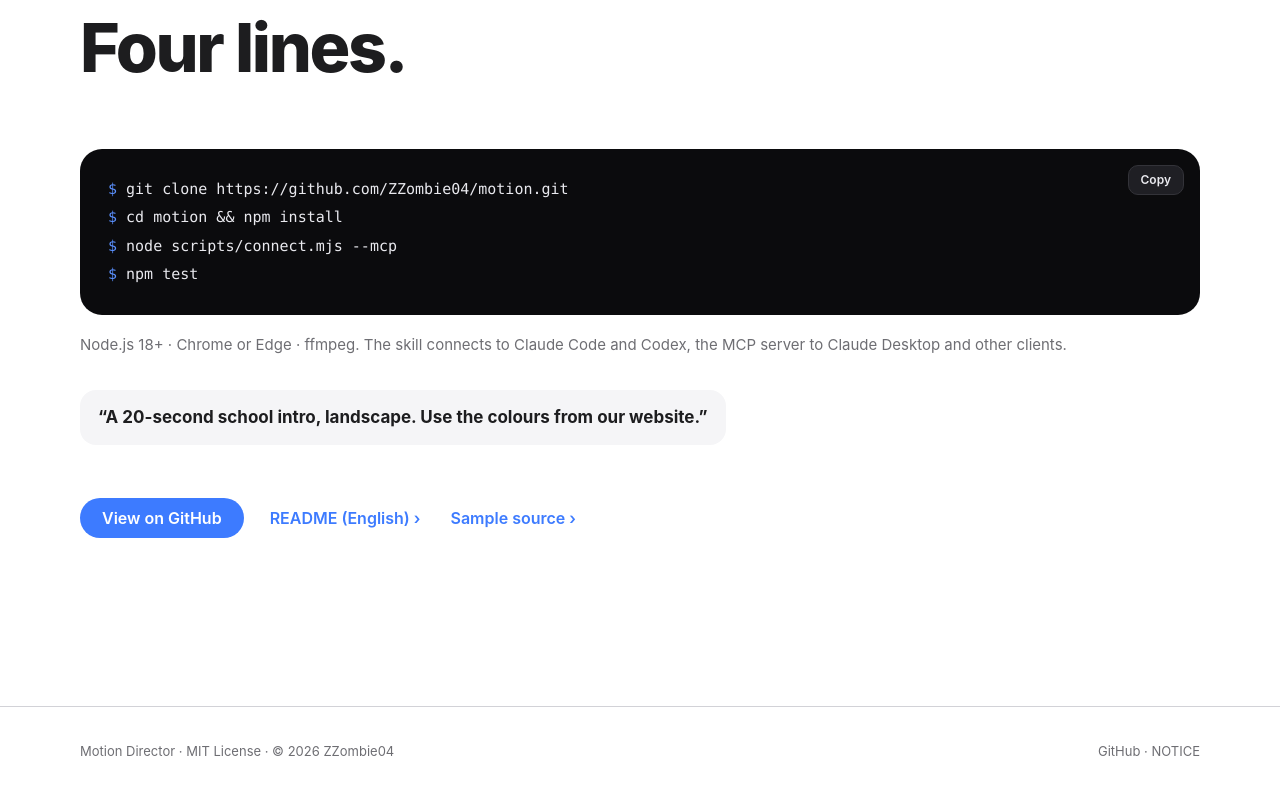
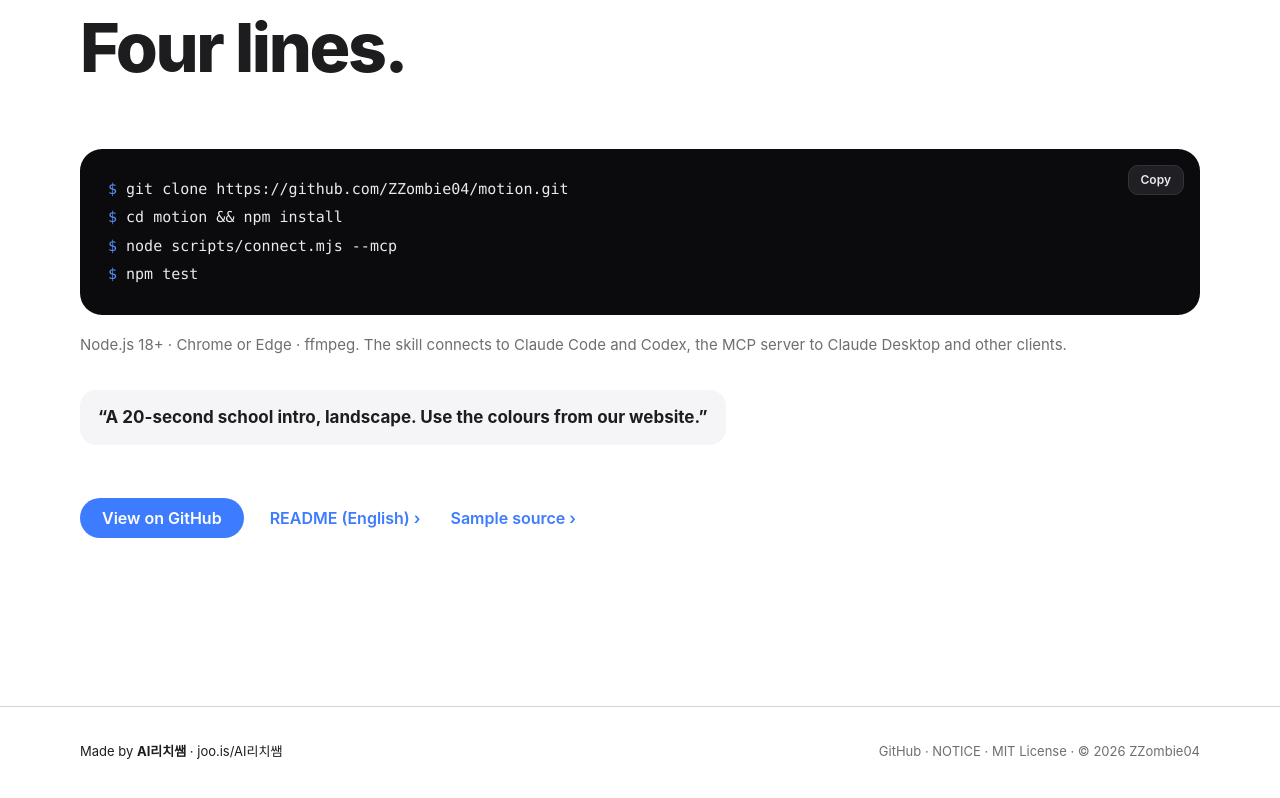
Before and after one commit to ZZombie04/motion, a website: page docs/index.html in a window 1280 px wide. Shown: the part 10448-11246 px from the top of the page. Drawn offline with Linux system fonts and the light colour scheme; a web font is replaced by a local one.

Commit message:
만든 사람 표기: AI리치쌤 (joo.is/AI리치쌤)
- 소개 페이지 푸터와 작성자 메타, README·README.en 상단 링크와 맨 아래, package.json author

```diff
--- a/docs/index.html
+++ b/docs/index.html
@@ -6,6 +6,8 @@
 <title>Motion Director — 말 한마디를 모션그래픽으로</title>
 <meta name="description" content="Claude · Codex · ChatGPT에 붙이는 모션그래픽 스킬 + MCP 서버 + 렌더 엔진. 한 줄 요청을 감독처럼 리프롬프트하고, 스스로 채점·수정해 소리까지 믹스된 영상으로 만듭니다.">
 <meta name="theme-color" content="#000000">
+<meta name="author" content="AI리치쌤">
+<link rel="author" href="https://joo.is/AI%EB%A6%AC%EC%B9%98%EC%8C%A4">
 <meta property="og:type" content="website">
 <meta property="og:title" content="Motion Director — 말 한마디를 모션그래픽으로">
 <meta property="og:description" content="모션그래픽 스킬 + MCP 서버 + 렌더 엔진 for Claude · Codex · ChatGPT. Re-prompts like a director, scores its own frames, renders with motion blur and mixed sound.">
@@ -181,6 +183,9 @@ footer { border-top: 1px solid var(--line); padding: 34px 0 48px; color: var(--m
 footer .wrap { display: flex; gap: 18px; flex-wrap: wrap; justify-content: space-between; }
 footer a { text-decoration: none; }
 footer a:hover { color: var(--fg); }
+footer .by { color: var(--fg); }
+footer .by b { font-weight: 700; }
+footer .by a:hover { color: var(--accent); }
 
 /* reveal */
 .js .rv { opacity: 0; transform: translateY(28px); transition: opacity .9s var(--ease), transform .9s var(--ease); transition-delay: var(--d, 0s); }
@@ -391,8 +396,8 @@ footer a:hover { color: var(--fg); }
 
 <footer>
   <div class="wrap">
-    <span>Motion Director · MIT License · © 2026 ZZombie04</span>
-    <span><a href="https://github.com/ZZombie04/motion">GitHub</a> · <a href="https://github.com/ZZombie04/motion/blob/main/NOTICE.md">NOTICE</a></span>
+    <span class="by"><span data-en="Made by">만든 사람</span> <a href="https://joo.is/AI%EB%A6%AC%EC%B9%98%EC%8C%A4" rel="author"><b>AI리치쌤</b></a> · <a href="https://joo.is/AI%EB%A6%AC%EC%B9%98%EC%8C%A4">joo.is/AI리치쌤</a></span>
+    <span><a href="https://github.com/ZZombie04/motion">GitHub</a> · <a href="https://github.com/ZZombie04/motion/blob/main/NOTICE.md">NOTICE</a> · MIT License · © 2026 ZZombie04</span>
   </div>
 </footer>
 
--- a/package.json
+++ b/package.json
@@ -4,6 +4,7 @@
   "description": "말 한마디를 감독이 연출한 모션그래픽으로 — 리프롬프팅 디렉터 + 결정적 HTML/GSAP 엔진 + 모션 블러 렌더러 + 사운드·자막·채점 + MCP 서버 22종",
   "type": "module",
   "license": "MIT",
+  "author": "AI리치쌤 (https://joo.is/AI%EB%A6%AC%EC%B9%98%EC%8C%A4)",
   "private": true,
   "bin": {
     "motion": "bin/motion.mjs"
```
Also changed, not shown: README.en.md (+9 -1 lines), README.md.
